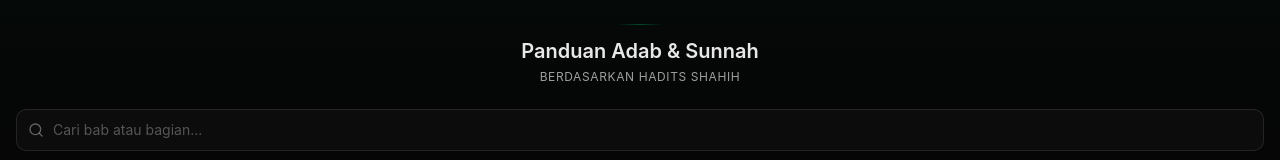
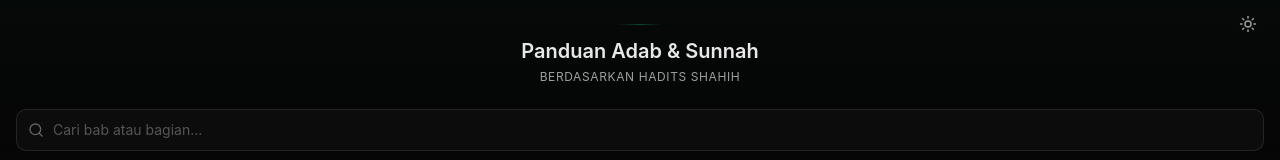
Before and after one commit to IrumiDesu7/irumi-pocket, a React (Vite) app: page / in a window 1280 px wide. Shown: the top 160 px of the page. Built offline with nearby package versions, Linux system fonts and the light colour scheme.

Commit message:
feat: add dark/light mode toggle with ThemeProvider and light theme

```diff
--- a/index.html
+++ b/index.html
@@ -1,5 +1,5 @@
 <!doctype html>
-<html lang="id">
+<html lang="id" class="dark" style="color-scheme: dark">
   <head>
     <meta charset="UTF-8" />
     <meta name="viewport" content="width=device-width, initial-scale=1.0, viewport-fit=cover" />
--- a/src/App.tsx
+++ b/src/App.tsx
@@ -1,4 +1,5 @@
 import { useState } from "react";
+import { ThemeProvider } from "@/components/theme-provider";
 import { AppShell } from "@/components/layout/AppShell";
 import { BottomNav, type TabId } from "@/components/layout/BottomNav";
 import { AdabSunnah } from "@/pages/AdabSunnah";
@@ -10,6 +11,7 @@ export default function App() {
   const [activeTab, setActiveTab] = useState<TabId>("adab");
 
   return (
+    <ThemeProvider defaultTheme="dark" storageKey="irumi-pocket-theme">
       <AppShell>
         {activeTab === "adab" && <AdabSunnah />}
         {activeTab === "shalat" && <BacaanShalat />}
@@ -17,5 +19,6 @@ export default function App() {
         {activeTab === "favorites" && <Favorites />}
         <BottomNav activeTab={activeTab} onTabChange={setActiveTab} />
       </AppShell>
+    </ThemeProvider>
   );
 }
--- a/src/components/layout/AppShell.tsx
+++ b/src/components/layout/AppShell.tsx
@@ -1,4 +1,5 @@
 import type { ReactNode } from "react";
+import { ThemeToggle } from "./ThemeToggle";
 
 interface AppShellProps {
   children: ReactNode;
@@ -8,6 +9,9 @@ export function AppShell({ children }: AppShellProps) {
   return (
     <div className="relative min-h-dvh bg-background pt-[env(safe-area-inset-top)]">
       <div className="pointer-events-none fixed inset-x-0 top-0 z-0 h-40 bg-gradient-to-b from-primary/[0.03] to-transparent" />
+      <div className="fixed right-4 top-[calc(env(safe-area-inset-top)+0.5rem)] z-40">
+        <ThemeToggle />
+      </div>
       <main className="relative z-10 pb-20">{children}</main>
     </div>
   );
--- /dev/null
+++ b/src/components/layout/ThemeToggle.tsx
@@ -0,0 +1,24 @@
+import { Moon, Sun } from "lucide-react";
+import { useTheme } from "@/components/theme-provider";
+
+export function ThemeToggle() {
+  const { resolvedTheme, setTheme } = useTheme();
+
+  return (
+    <button
+      onClick={() => setTheme(resolvedTheme === "dark" ? "light" : "dark")}
+      aria-label={
+        resolvedTheme === "dark"
+          ? "Beralih ke mode terang"
+          : "Beralih ke mode gelap"
+      }
+      className="flex size-8 items-center justify-center rounded-full text-muted-foreground transition-colors hover:text-foreground active:scale-90"
+    >
+      {resolvedTheme === "dark" ? (
+        <Sun className="size-[18px]" />
+      ) : (
+        <Moon className="size-[18px]" />
+      )}
+    </button>
+  );
+}
--- /dev/null
+++ b/src/components/theme-provider.tsx
@@ -0,0 +1,93 @@
+import { createContext, useContext, useEffect, useState } from "react";
+
+type Theme = "dark" | "light" | "system";
+
+interface ThemeProviderProps {
+  children: React.ReactNode;
+  defaultTheme?: Theme;
+  storageKey?: string;
+}
+
+interface ThemeProviderState {
+  theme: Theme;
+  resolvedTheme: "dark" | "light";
+  setTheme: (theme: Theme) => void;
+}
+
+const THEME_COLORS = {
+  dark: "#1e1e1e",
+  light: "#fafafa",
+} as const;
+
+const ThemeProviderContext = createContext<ThemeProviderState | undefined>(
+  undefined,
+);
+
+function getSystemTheme(): "dark" | "light" {
+  return window.matchMedia("(prefers-color-scheme: dark)").matches
+    ? "dark"
+    : "light";
+}
+
+function resolveTheme(theme: Theme): "dark" | "light" {
+  return theme === "system" ? getSystemTheme() : theme;
+}
+
+function applyTheme(resolved: "dark" | "light"): void {
+  const root = document.documentElement;
+  root.classList.remove("light", "dark");
+  root.classList.add(resolved);
+  root.style.colorScheme = resolved;
+
+  const meta = document.querySelector('meta[name="theme-color"]');
+  if (meta) meta.setAttribute("content", THEME_COLORS[resolved]);
+}
+
+export function ThemeProvider({
+  children,
+  defaultTheme = "system",
+  storageKey = "irumi-pocket-theme",
+}: ThemeProviderProps) {
+  const [theme, setThemeState] = useState<Theme>(
+    () => (localStorage.getItem(storageKey) as Theme) || defaultTheme,
+  );
+  const [resolvedTheme, setResolvedTheme] = useState<"dark" | "light">(() =>
+    resolveTheme(theme),
+  );
+
+  useEffect(() => {
+    const resolved = resolveTheme(theme);
+    setResolvedTheme(resolved);
+    applyTheme(resolved);
+  }, [theme]);
+
+  useEffect(() => {
+    if (theme !== "system") return;
+
+    const mq = window.matchMedia("(prefers-color-scheme: dark)");
+    const handler = () => {
+      const resolved = getSystemTheme();
+      setResolvedTheme(resolved);
+      applyTheme(resolved);
+    };
+    mq.addEventListener("change", handler);
+    return () => mq.removeEventListener("change", handler);
+  }, [theme]);
+
+  const setTheme = (t: Theme) => {
+    localStorage.setItem(storageKey, t);
+    setThemeState(t);
+  };
+
+  return (
+    <ThemeProviderContext.Provider value={{ theme, resolvedTheme, setTheme }}>
+      {children}
+    </ThemeProviderContext.Provider>
+  );
+}
+
+export function useTheme(): ThemeProviderState {
+  const context = useContext(ThemeProviderContext);
+  if (!context) throw new Error("useTheme must be used within a ThemeProvider");
+  return context;
+}
--- a/src/index.css
+++ b/src/index.css
@@ -100,6 +100,43 @@
 
 :root {
     --radius: 0.625rem;
+    --background: oklch(0.985 0.002 155);
+    --foreground: oklch(0.145 0 0);
+    --card: oklch(1 0 0);
+    --card-foreground: oklch(0.145 0 0);
+    --popover: oklch(1 0 0);
+    --popover-foreground: oklch(0.145 0 0);
+    --primary: oklch(0.42 0.14 155);
+    --primary-foreground: oklch(0.98 0 0);
+    --secondary: oklch(0.94 0.006 155);
+    --secondary-foreground: oklch(0.2 0 0);
+    --muted: oklch(0.94 0.006 155);
+    --muted-foreground: oklch(0.42 0 0);
+    --accent: oklch(0.95 0.02 155);
+    --accent-foreground: oklch(0.2 0 0);
+    --destructive: oklch(0.55 0.22 22);
+    --border: oklch(0 0 0 / 10%);
+    --input: oklch(0 0 0 / 10%);
+    --ring: oklch(0.42 0.14 155);
+    --chart-1: oklch(0.42 0.14 155);
+    --chart-2: oklch(0.5 0.17 162);
+    --chart-3: oklch(0.55 0.12 88);
+    --chart-4: oklch(0.5 0.27 304);
+    --chart-5: oklch(0.5 0.25 16);
+    --sidebar: oklch(0.94 0.006 155);
+    --sidebar-foreground: oklch(0.145 0 0);
+    --sidebar-primary: oklch(0.42 0.14 155);
+    --sidebar-primary-foreground: oklch(0.98 0 0);
+    --sidebar-accent: oklch(0.94 0.006 155);
+    --sidebar-accent-foreground: oklch(0.2 0 0);
+    --sidebar-border: oklch(0 0 0 / 10%);
+    --sidebar-ring: oklch(0.42 0.14 155);
+    --gold: oklch(0.5 0.14 85);
+    --arabic-bg: oklch(0.96 0.02 155);
+    --arabic-border: oklch(0.82 0.06 155);
+}
+
+.dark {
     --background: oklch(0.12 0 0);
     --foreground: oklch(0.93 0 0);
     --card: oklch(0.155 0 0);
@@ -146,6 +183,8 @@
     }
     html {
         scroll-behavior: smooth;
-        color-scheme: dark;
+    }
+    [dir="rtl"] {
+        unicode-bidi: isolate;
     }
 }
```
Lines whose indentation alone changed are shown as unchanged.
